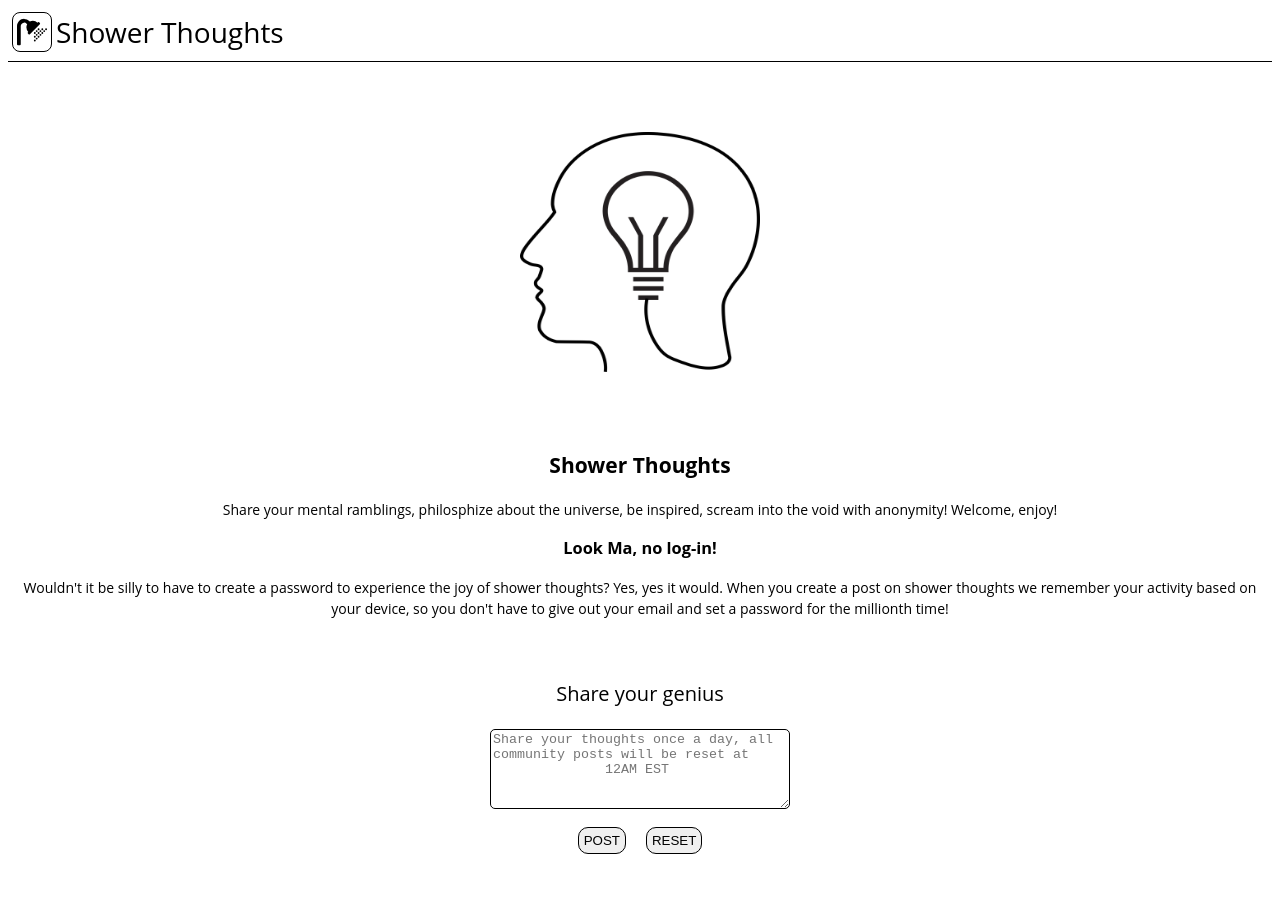
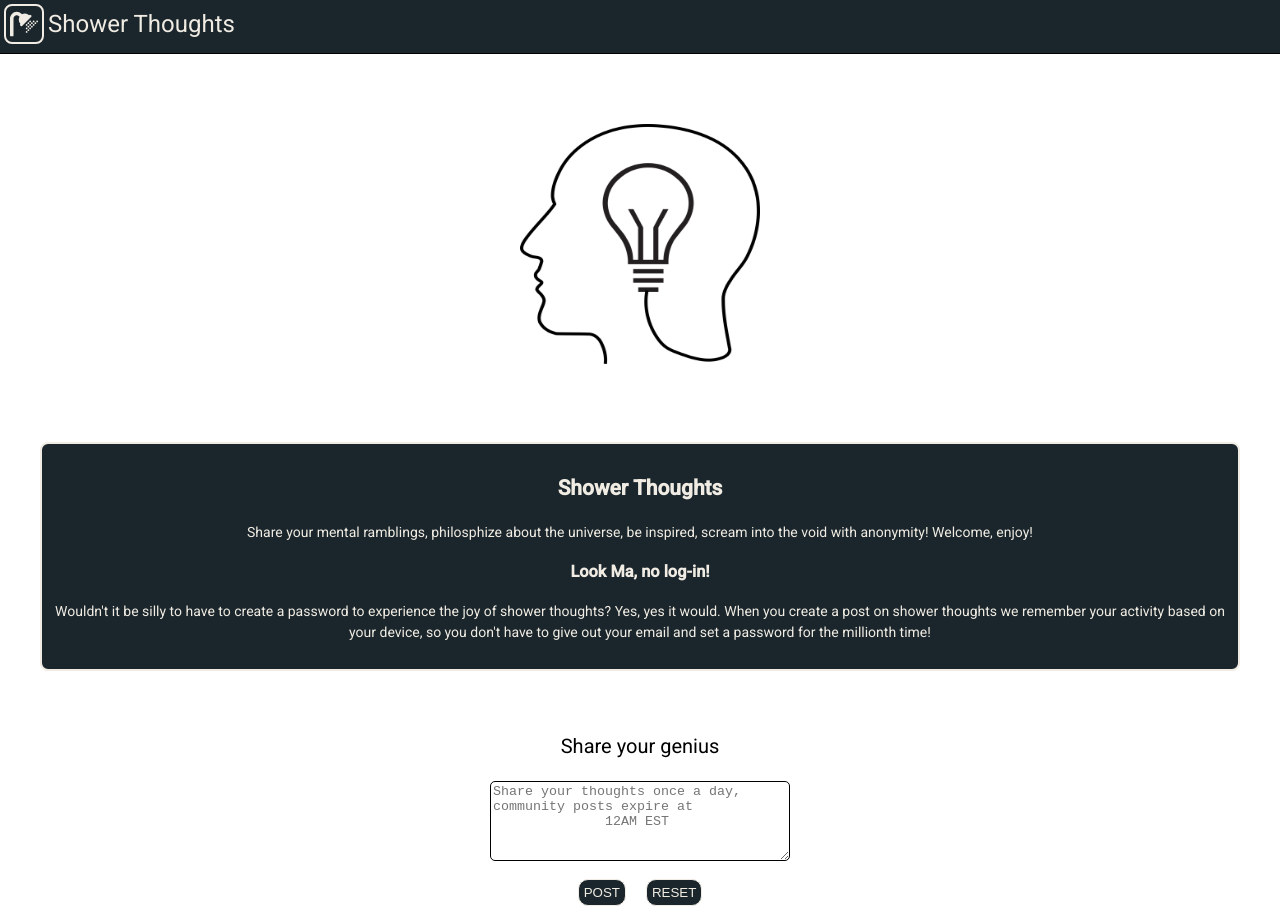
Before and after one commit to challey17/showerthoughts-client, a React (Create React App) app: page / in a window 1280 px wide. Shown: the top 912 px of the page. Built offline with nearby package versions, Linux system fonts and the light colour scheme; no server answers.

Commit message:
renamed Welcome component to LandingPage, fixed css

```diff
--- a/public/index.html
+++ b/public/index.html
@@ -15,6 +15,10 @@
       user's mobile device or desktop. See https://developers.google.com/web/fundamentals/web-app-manifest/
     -->
     <link rel="manifest" href="%PUBLIC_URL%/manifest.json" />
+    <link
+      href="https://fonts.googleapis.com/css2?family=Roboto:wght@400;500&display=swap"
+      rel="stylesheet"
+    />
     <!--
       Notice the use of %PUBLIC_URL% in the tags above.
       It will be replaced with the URL of the `public` folder during the build.
--- a/src/App.css
+++ b/src/App.css
@@ -1,11 +1,14 @@
 * {
   box-sizing: border-box;
 }
-
+body {
+  margin: 0;
+}
 .app {
   margin: 0;
+  background-color: #ffffff;
+  font-family: "Roboto", sans-serif;
 
-  font-family: "Open Sans", sans-serif;
   font-size: 20px;
   color: black;
   text-align: center;
@@ -17,7 +20,7 @@
   padding-bottom: 5px;
   display: flex;
   min-height: 40px;
-
+  background-color: #1b262c;
   text-align: left;
   align-items: center;
 }
@@ -25,15 +28,17 @@
 .shower-icon {
   margin: 4px;
   padding: 4px;
-  color: black;
-  border: 1px solid;
+  color: #f0ece3;
+  border: 2px solid;
   border-radius: 8px;
 }
 
 .shower-thoughts-link {
   text-decoration: none;
-  font-size: 28px;
-  color: black;
+  font-size: 24px;
+  font-family: "Roboto", sans-serif;
+  font: "Roboto", medium 500;
+  color: #f0ece3;
 }
 
 .background-image {
@@ -45,10 +50,19 @@
   margin: 70px;
 }
 
-.welcome {
+.LandingPage {
+  margin: 40px;
+  padding: 12px;
   font-size: 14px;
+  background-color: #1b262c;
+  color: #f0ece3;
+  border: 2px solid;
+  border-radius: 8px;
 }
-
+.feed .feed-info {
+  padding: 10px;
+  font-size: 16px;
+}
 ul {
   padding-left: 0;
 }
@@ -59,6 +73,7 @@
   border-radius: 5px;
   width: 80%;
   margin: 16px auto;
+  background-color: #f3e5dd;
 
   /*
     margin: 10px - 10px all around, top, right, bottom, left
@@ -85,7 +100,9 @@
   text-decoration: none;
   border: 1px solid;
   border-radius: 10px;
-  color: black;
+
+  background-color: #204051;
+  color: #d4b5b0;
 }
 
 .create-post {
@@ -114,6 +131,8 @@
   border: 1px solid;
   border-radius: 10px;
   color: black;
+  background-color: #1b262c;
+  color: #f0ece3;
 }
 
 textarea {
@@ -135,5 +154,6 @@
   text-decoration: none;
   border: 1px solid;
   border-radius: 10px;
-  color: black;
+  background-color: #1b262c;
+  color: #f0ece3;
 }
--- a/src/App.js
+++ b/src/App.js
@@ -4,7 +4,7 @@
 import CreatePost from "./CreatePost/CreatePost";
 import Feed from "./Feed/Feed";
 import FeedFilter from "./FeedFilter/FeedFilter";
-import Welcome from "./Welcome/Welcome";
+import LandingPage from "./LandingPage/LandingPage";
 import { FontAwesomeIcon } from "@fortawesome/react-fontawesome";
 import { faShower } from "@fortawesome/free-solid-svg-icons";
 
@@ -152,7 +152,7 @@
           <Route
             exact
             path="/"
-            component={this.state.usersPosts.length < 1 && Welcome}
+            component={this.state.usersPosts.length < 1 && LandingPage}
           />
           {!this.state.hasPosted && <CreatePost />}
           <FeedFilter />
@@ -196,7 +196,7 @@
 //COMPONENTS
 //APP
 //-HEADER
-//-Welcome (no authToken)
+//-LandingPage (no authToken)
 //-CREATEPOST
 //-FEED-FILTER
 //-FEED
--- a/src/CreatePost/CreatePost.js
+++ b/src/CreatePost/CreatePost.js
@@ -11,7 +11,7 @@
         <form onSubmit={(e) => this.context.createPost(e)}>
           <label>
             <textarea
-              placeholder="Share your thoughts once a day, all community posts will be reset at
+              placeholder="Share your thoughts once a day, community posts expire at
               12AM EST"
               aria-label="new post"
               name="content"
--- a/src/Feed/Feed.js
+++ b/src/Feed/Feed.js
@@ -10,6 +10,10 @@
   render() {
     return (
       <div className="feed">
+        <p className="feed-info">
+          Community posts expire at 12 AM EST each day. Your posts are archived
+          in My Posts.
+        </p>
         <ul>
           {this.props.posts.map((post, i) => (
             <Post post={post} key={i} />
--- a/src/Welcome/Welcome.js
+++ b/src/LandingPage/LandingPage.js
@@ -1,9 +1,9 @@
 import React, { Component } from "react";
 
-export default class Welcome extends Component {
+export default class LandingPage extends Component {
   render() {
     return (
-      <div className="welcome">
+      <div className="LandingPage">
         <h2>Shower Thoughts</h2>
         <p>
           Share your mental ramblings, philosphize about the universe, be
--- a/src/index.css
+++ b/src/index.css
@@ -0,0 +1,129 @@
+/* http://meyerweb.com/eric/tools/css/reset/
+   v2.0 | 20110126
+   License: none (public domain)
+*/
+
+html,
+body,
+div,
+span,
+applet,
+object,
+iframe,
+h1,
+h2,
+h3,
+h4,
+h5,
+h6,
+p,
+blockquote,
+pre,
+a,
+abbr,
+acronym,
+address,
+big,
+cite,
+code,
+del,
+dfn,
+em,
+img,
+ins,
+kbd,
+q,
+s,
+samp,
+small,
+strike,
+strong,
+sub,
+sup,
+tt,
+var,
+b,
+u,
+i,
+center,
+dl,
+dt,
+dd,
+ol,
+ul,
+li,
+fieldset,
+form,
+label,
+legend,
+table,
+caption,
+tbody,
+tfoot,
+thead,
+tr,
+th,
+td,
+article,
+aside,
+canvas,
+details,
+embed,
+figure,
+figcaption,
+footer,
+header,
+hgroup,
+menu,
+nav,
+output,
+ruby,
+section,
+summary,
+time,
+mark,
+audio,
+video {
+  margin: 0;
+  padding: 0;
+  border: 0;
+  font-size: 100%;
+  font: inherit;
+  vertical-align: baseline;
+}
+/* HTML5 display-role reset for older browsers */
+article,
+aside,
+details,
+figcaption,
+figure,
+footer,
+header,
+hgroup,
+menu,
+nav,
+section {
+  display: block;
+}
+body {
+  line-height: 1;
+}
+ol,
+ul {
+  list-style: none;
+}
+blockquote,
+q {
+  quotes: none;
+}
+blockquote:before,
+blockquote:after,
+q:before,
+q:after {
+  content: "";
+  content: none;
+}
+table {
+  border-collapse: collapse;
+  border-spacing: 0;
+}
```
Also changed, not shown: 1 other file (tests, documents, lock files or other folders).
